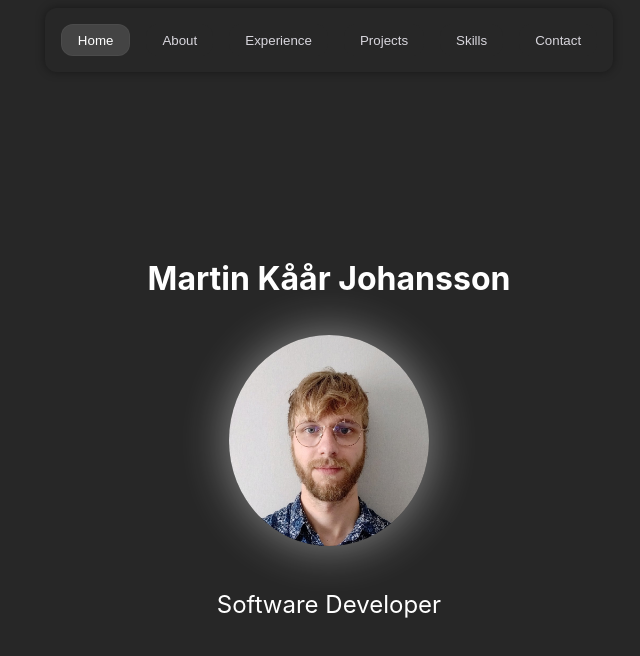
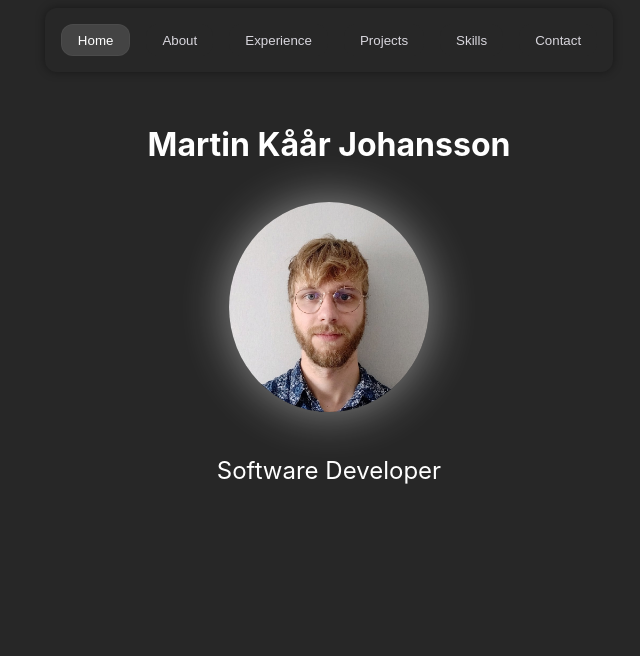
Before and after one commit to DefinitelyUnlikely/definitelyunlikely.github.io, a SvelteKit app in the folder portfolio/: page / in a window 1280 px wide. Shown: the top 656 px of the page, without its empty margins (319-959 px from the left). Built offline with nearby package versions, Linux system fonts and the light colour scheme.

Commit message:
wrap content in key to make use of transitions

```diff
--- a/portfolio/src/components/sections/hero/hero.svelte
+++ b/portfolio/src/components/sections/hero/hero.svelte
@@ -14,7 +14,7 @@
     .hero {
         display: flex;
         flex-direction: column;
-        justify-content: center;
+        justify-content: flex-start;
         align-items: center;
         height: 100%;
         width: 100%;
--- a/portfolio/src/routes/+page.svelte
+++ b/portfolio/src/routes/+page.svelte
@@ -6,10 +6,14 @@
     import Projects from "../components/sections/projects/projects.svelte";
     import Skills from "../components/sections/skills/skills.svelte";
 
+    import { slide } from "svelte/transition";
+
     import { activeSection } from "$lib/sectionStore.svelte";
 </script>
 
 <main>
+    {#key activeSection.current}
+        <div class="content" transition:slide={{ duration: 500 }}>
             {#if activeSection.current === ""}
                 <Hero />
             {:else if activeSection.current === "about"}
@@ -23,6 +27,8 @@
             {:else if activeSection.current === "skills"}
                 <Skills />
             {/if}
+        </div>
+    {/key}
 </main>
 
 <style>
@@ -39,4 +45,13 @@
         overflow: hidden;
         box-sizing: border-box;
     }
+
+    .content {
+        width: 100%;
+        height: 100%;
+        display: flex;
+        flex-direction: column;
+        justify-content: flex-start;
+        align-items: center;
+    }
 </style>
```
Lines whose indentation alone changed are shown as unchanged.
